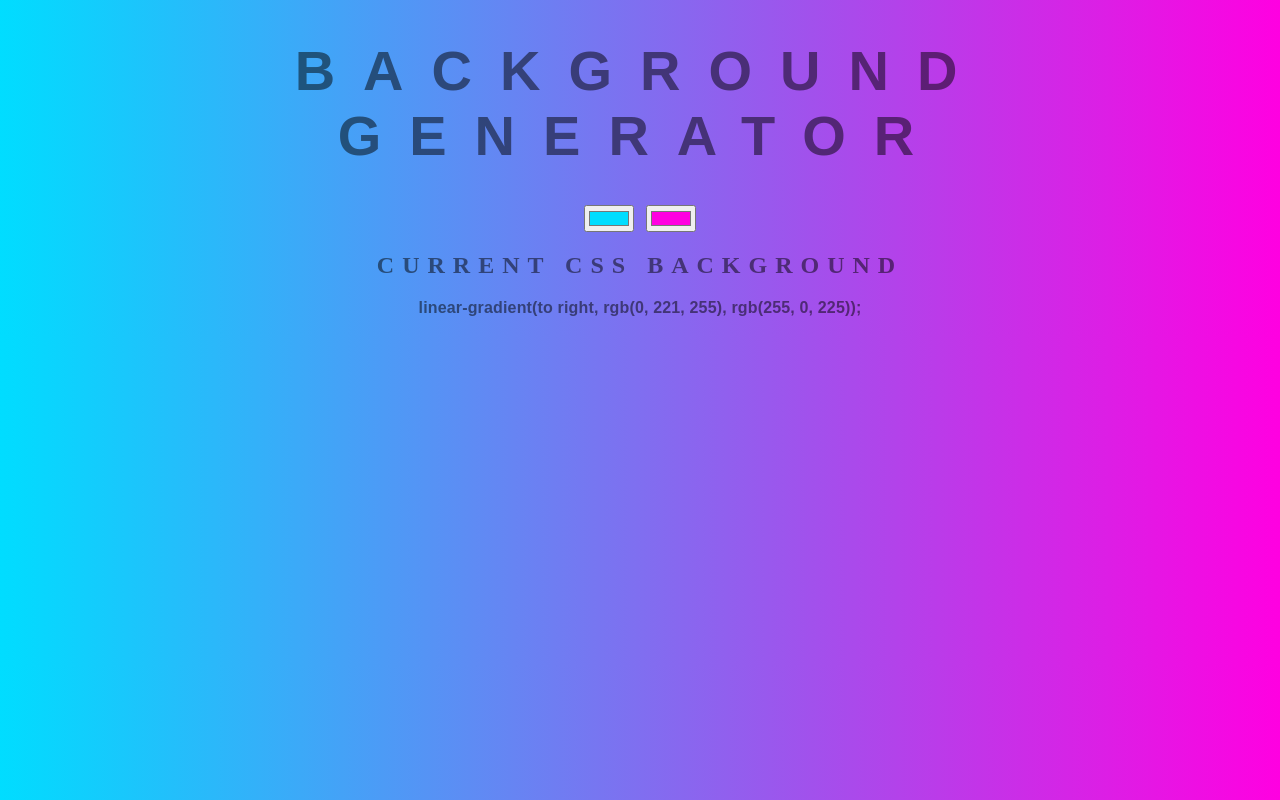
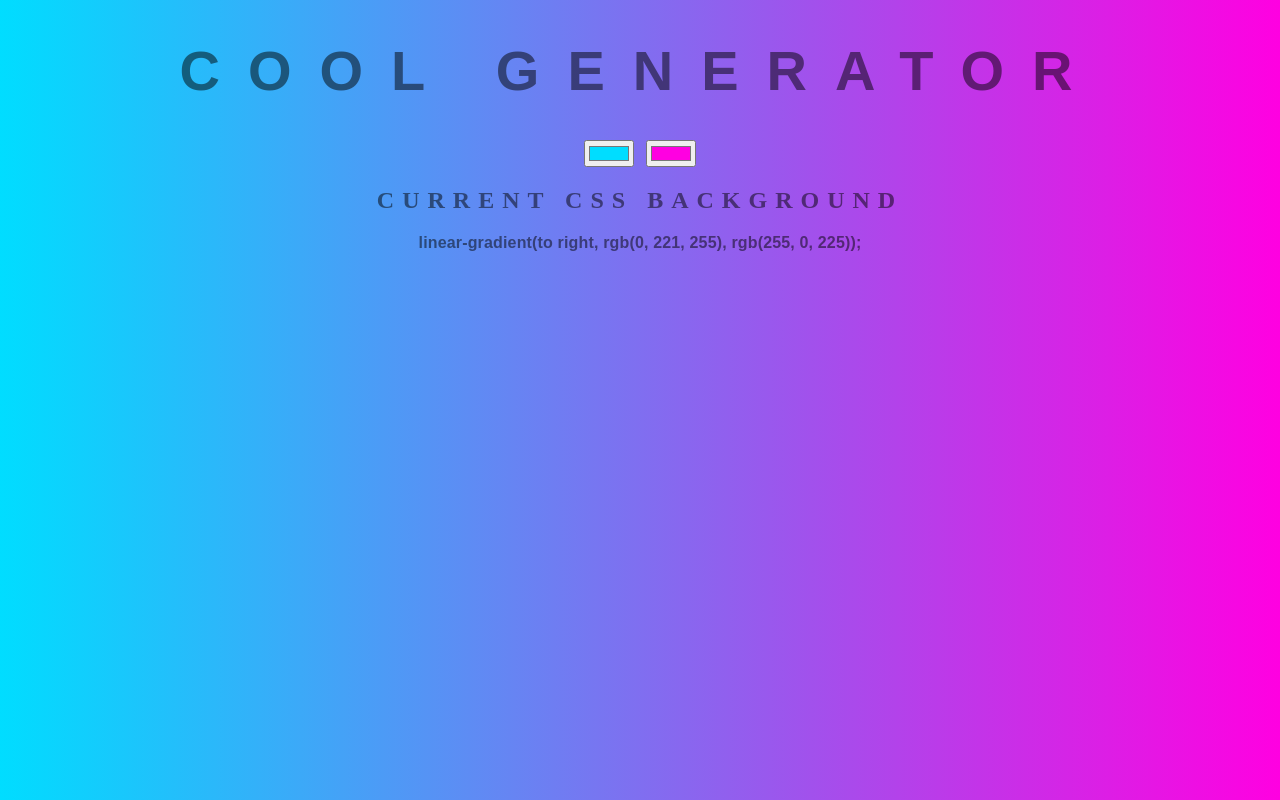
Before and after one commit to sindbad97/BackGroundGenerator, a plain HTML site: page index.html in a window 1280 px wide. Drawn offline with Linux system fonts and the light colour scheme.

Commit message:
changing title

```diff
--- a/index.html
+++ b/index.html
@@ -2,12 +2,12 @@
 <html>
   <head>
     <title>Gradient Background</title>
-	<link rel="stylesheet" type="text/css" href="style.css">
+    <link rel="stylesheet" type="text/css" href="style.css" />
   </head>
   <body id="gradient">
-	<h1>Background Generator</h1>
-	<input class="color1" type="color" name="color1" value="#00ddff">
-	<input class="color2" type="color" name="color2" value="#ff00e1">
+    <h1>Cool Generator</h1>
+    <input class="color1" type="color" name="color1" value="#00ddff" />
+    <input class="color2" type="color" name="color2" value="#ff00e1" />
     <h2>Current CSS Background</h2>
     <h3>linear-gradient(to right, rgb(0, 221, 255), rgb(255, 0, 225));</h3>
     <script type="text/javascript" src="script.js"></script>
```
Lines whose indentation alone changed are shown as unchanged.
